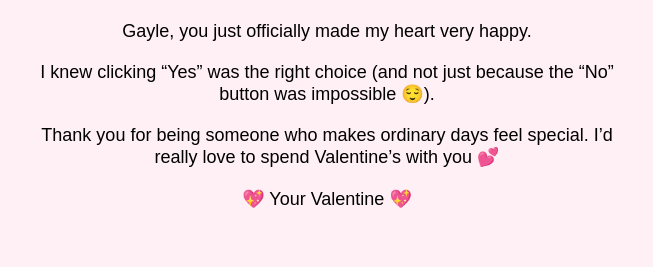
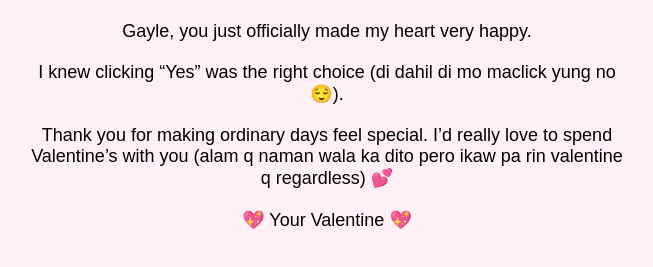
Before and after one commit to mango-ctrl/funny, a plain HTML site: page yes.html in a window 1280 px wide. Shown: the part 137-404 px from the top of the page, without its empty margins (313-966 px from the left). Drawn offline with Linux system fonts and the light colour scheme.

Commit message:
Update yes.html

```diff
--- a/yes.html
+++ b/yes.html
@@ -31,12 +31,13 @@
 
   <p>
     I knew clicking “Yes” was the right choice
-    (and not just because the “No” button was impossible 😌).
+    (di dahil di mo maclick yung no 😌).
   </p>
 
   <p>
-    Thank you for being someone who makes ordinary days feel special.
-    I’d really love to spend Valentine’s with you 💕
+    Thank you for making ordinary days feel special.
+    I’d really love to spend Valentine’s with you (alam q naman wala ka dito
+    pero ikaw pa rin valentine q regardless) 💕
   </p>
 
   <p>
```
